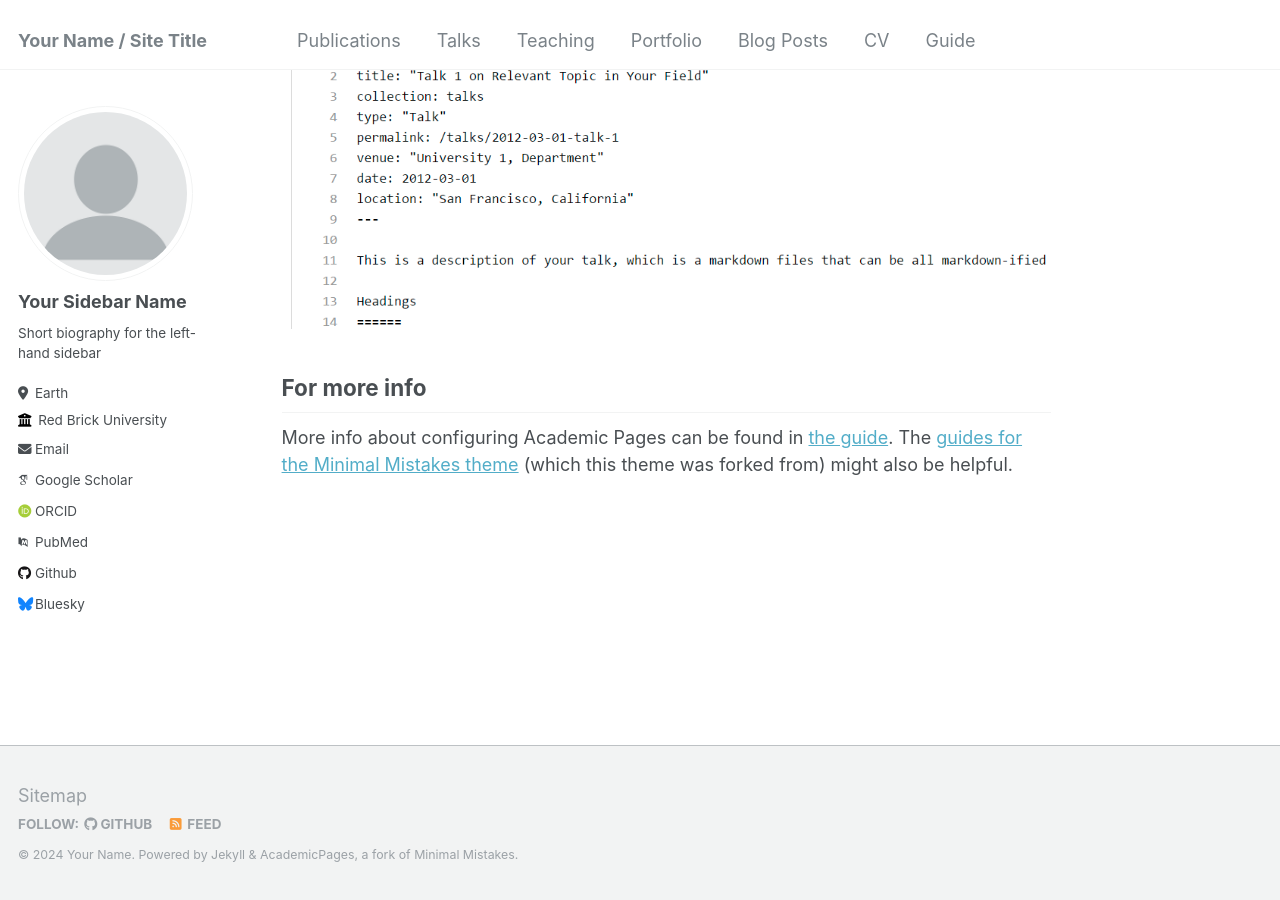
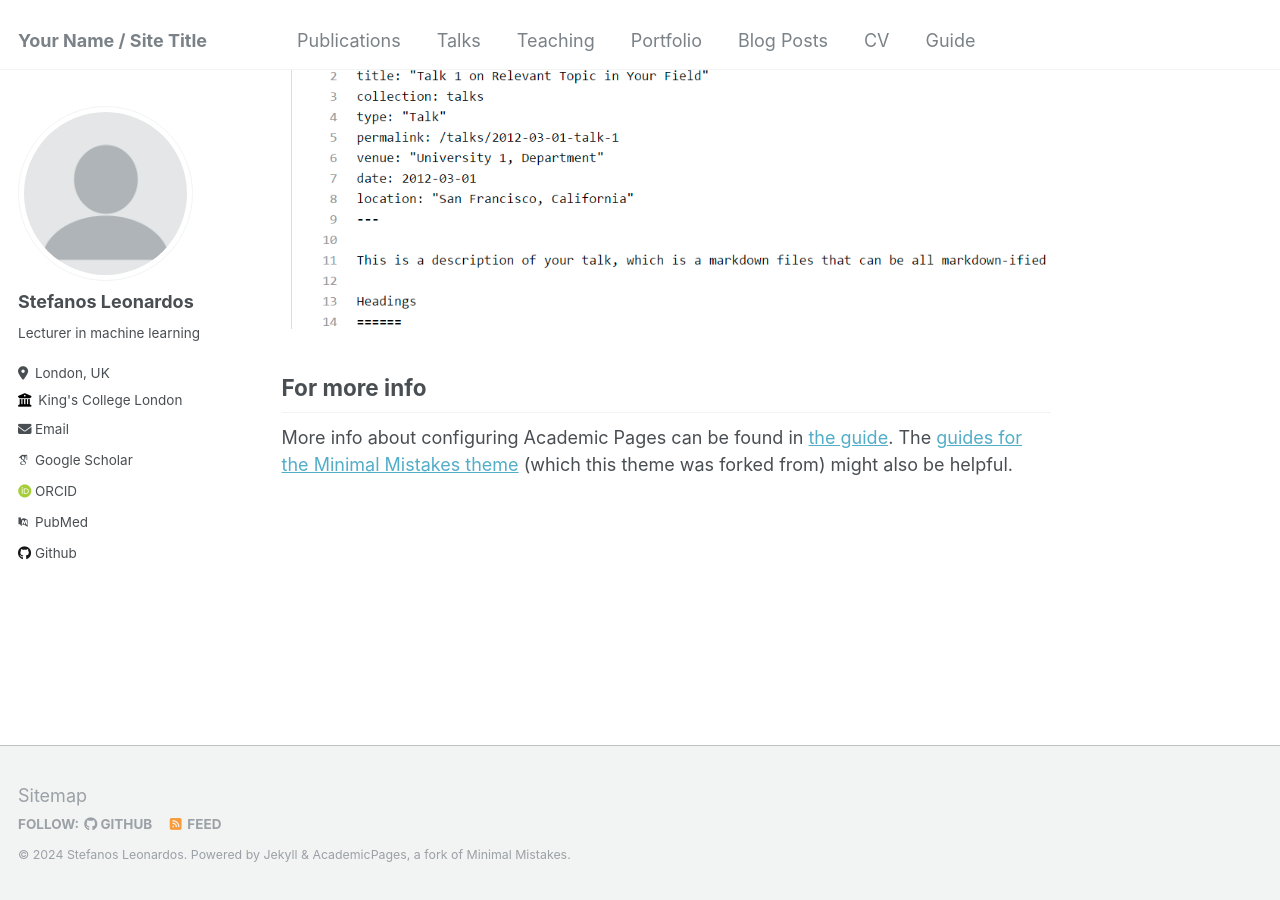
Before and after one commit to stefanosleonardos/stefanosleonardos.github.io, a Jekyll site: the page built from _pages/about.md, in a window 1280 px wide and 900 px high, scrolled down 2660 px. Built offline with Jekyll 4.4.1, drawn with Linux system fonts in a browser that asks for light colours; some web fonts are replaced.

Commit message:
Update _config.yml

```diff
--- a/_config.yml
+++ b/_config.yml
@@ -10,11 +10,11 @@
 locale                   : "en-US"
 title                    : "Your Name / Site Title"
 title_separator          : "-"
-name                     : &name "Your Name"
+name                     : &name "Stefanos Leonardos"
 description              : &description "personal description"
-url                      : https://academicpages.github.io # the base hostname & protocol for your site e.g. "https://mmistakes.github.io"
+url                      : https://stefanosleonardos.github.io # the base hostname & protocol for your site e.g. "https://mmistakes.github.io"
 baseurl                  : "" # the subpath of your site, e.g. "/blog"
-repository               : "academicpages/academicpages.github.io"
+repository               : "stefanosleonardos/stefanosleonardos.github.io"
 
 # Site Author - The following control what appear as part of the author content on the side bar.
 #               If a field is blank the icon and link will not appear, otherwise it will be shown.
@@ -22,21 +22,21 @@ repository               : "academicpages/academicpages.github.io"
 author:
   # Biographic information
   avatar           : "profile.png"
-  name             : "Your Sidebar Name"
+  name             : "Stefanos Leonardos"
   pronouns         : # example: "she/her"
-  bio              : "Short biography for the left-hand sidebar"
-  location         : "Earth"
-  employer         : "Red Brick University"
+  bio              : "Lecturer in machine learning"
+  location         : "London, UK"
+  employer         : "King's College London"
   uri              : # URL
-  email            : "none@example.org"
+  email            : "stefanos.leonardos@kcl.ac.uk"
 
   # Academic websites
   arxiv            : # URL - Update with the correct link to your profile
-  googlescholar    : "https://scholar.google.com/citations?user=PS_CX0AAAAAJ"
+  googlescholar    : "https://scholar.google.com/citations?user=PtiGrVsAAAAJ&hl=el"
   impactstory      : # URL
-  orcid            : "http://orcid.org/yourorcidurl"
+  orcid            : "https://orcid.org/0000-0002-1498-1490"
   semantic         : # URL
-  pubmed           : "https://www.ncbi.nlm.nih.gov/pubmed/?term=john+snow"
+  pubmed           : ""
   researchgate     : # URL
 
   # Repositories and software development
@@ -48,7 +48,7 @@ author:
   stackoverflow    : # User number or user number and name (i.e., use "1" or "1/jeff-atwood")
 
   # Social media
-  bluesky          : "bsky.app" # Replace this with you Bluesky username
+  bluesky          : # Replace this with you Bluesky username
   facebook         : # Username
   flickr           : # Username
   foursquare       : # Username
```
